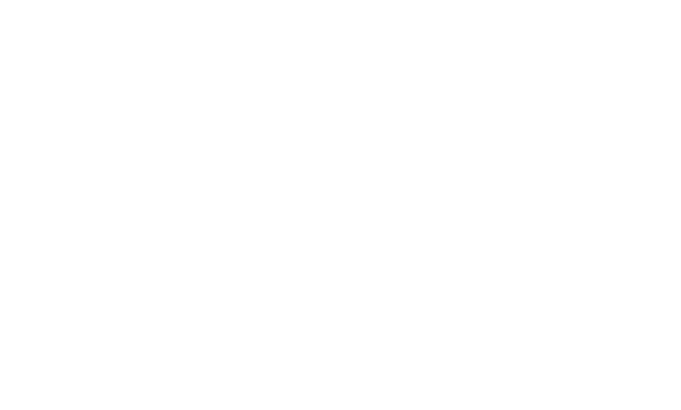
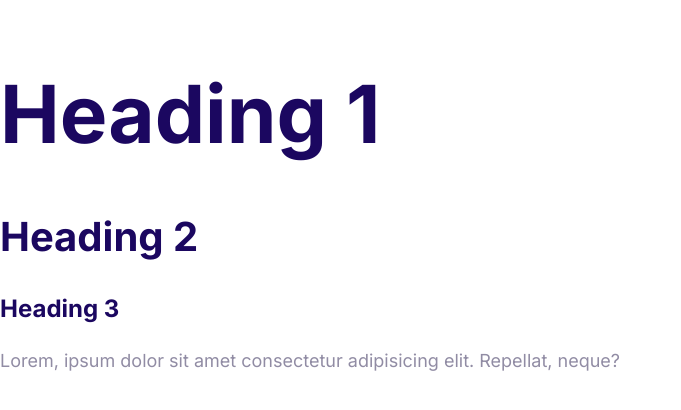
Before and after one commit to FER4S/Moshify, a plain HTML site: page index.html in a window 1280 px wide. Shown: the whole page, without its empty margins (0-681 px from the left). Drawn offline with Linux system fonts and the light colour scheme.

Commit message:
Define the styles for the fonts.

```diff
--- a/css/styles.css
+++ b/css/styles.css
@@ -5,3 +5,48 @@
   --headings-color: #1b0760;
   --body-color: #918ca4;
 }
+html {
+  font-size: 62.5%;
+}
+
+body {
+  font-family: Inter, Arial, Helvetica, sans-serif;
+  color: var(--body-color);
+  font-size: 2.4rem;
+  line-height: 1.5;
+}
+
+h1,
+h2,
+h3 {
+  color: var(--headings-color);
+  margin-bottom: 2rem;
+}
+h1 {
+  font-size: 7rem;
+}
+h2 {
+  font-size: 4rem;
+}
+h3 {
+  font-size: 3rem;
+}
+
+p {
+  margin-top: 0;
+}
+
+@media screen and (min-width: 1024px) {
+  body {
+    font-size: 1.8rem;
+  }
+  h1 {
+    font-size: 8rem;
+  }
+  h2 {
+    font-size: 4rem;
+  }
+  h3 {
+    font-size: 2.4rem;
+  }
+}
--- a/index.html
+++ b/index.html
@@ -5,8 +5,19 @@
     <meta http-equiv="X-UA-Compatible" content="IE=edge" />
     <meta name="viewport" content="width=device-width, initial-scale=1.0" />
     <title>Document</title>
+    <link
+      href="https://fonts.googleapis.com/css2?family=Inter:wght@400;700&display=swap"
+      rel="stylesheet"
+    />
     <link rel="stylesheet" href="css/normalize.css" />
     <link rel="stylesheet" href="css/styles.css" />
   </head>
-  <body></body>
+  <body>
+    <h1>Heading 1</h1>
+    <h2>Heading 2</h2>
+    <h3>Heading 3</h3>
+    <p>
+      Lorem, ipsum dolor sit amet consectetur adipisicing elit. Repellat, neque?
+    </p>
+  </body>
 </html>
```
